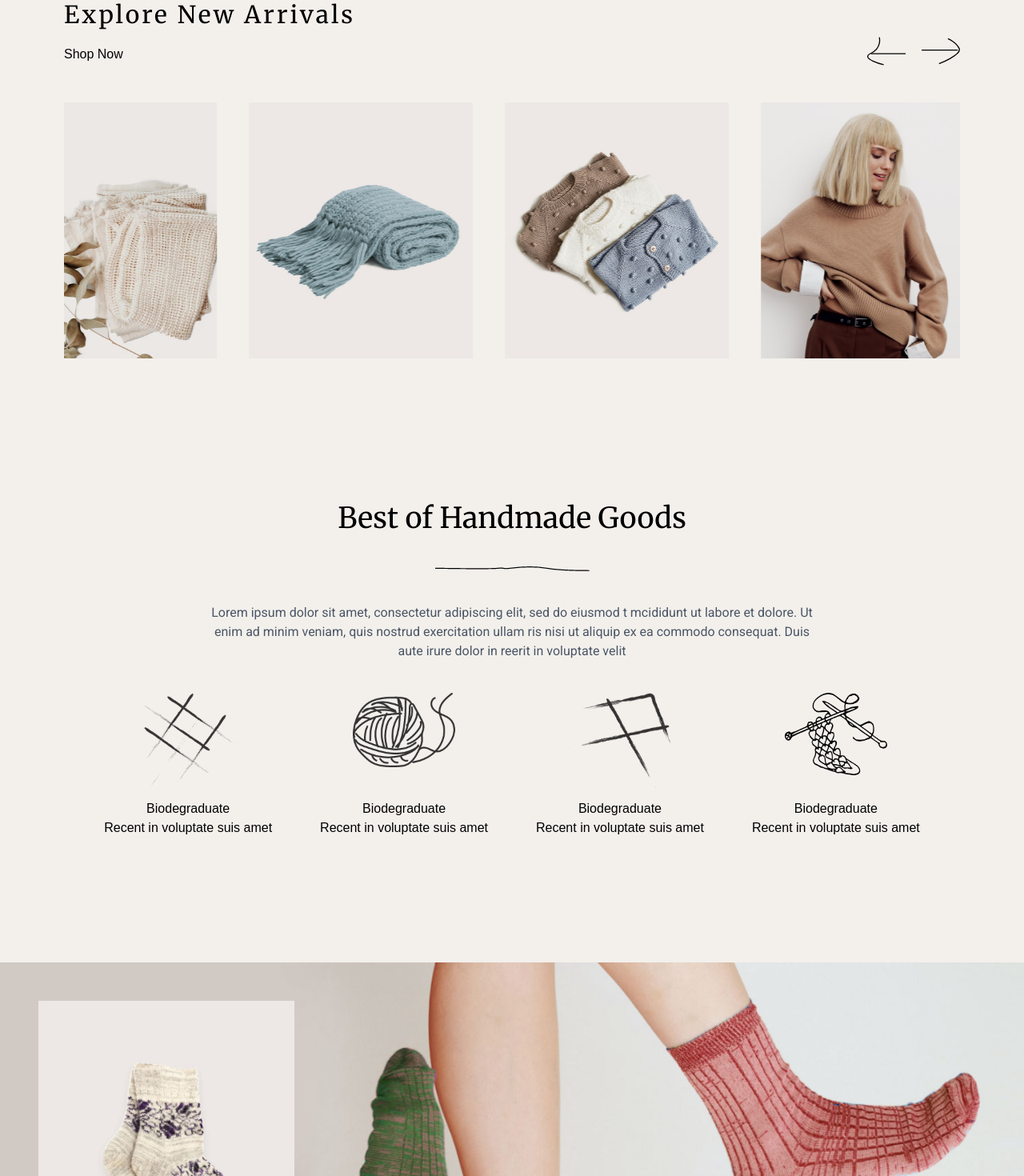
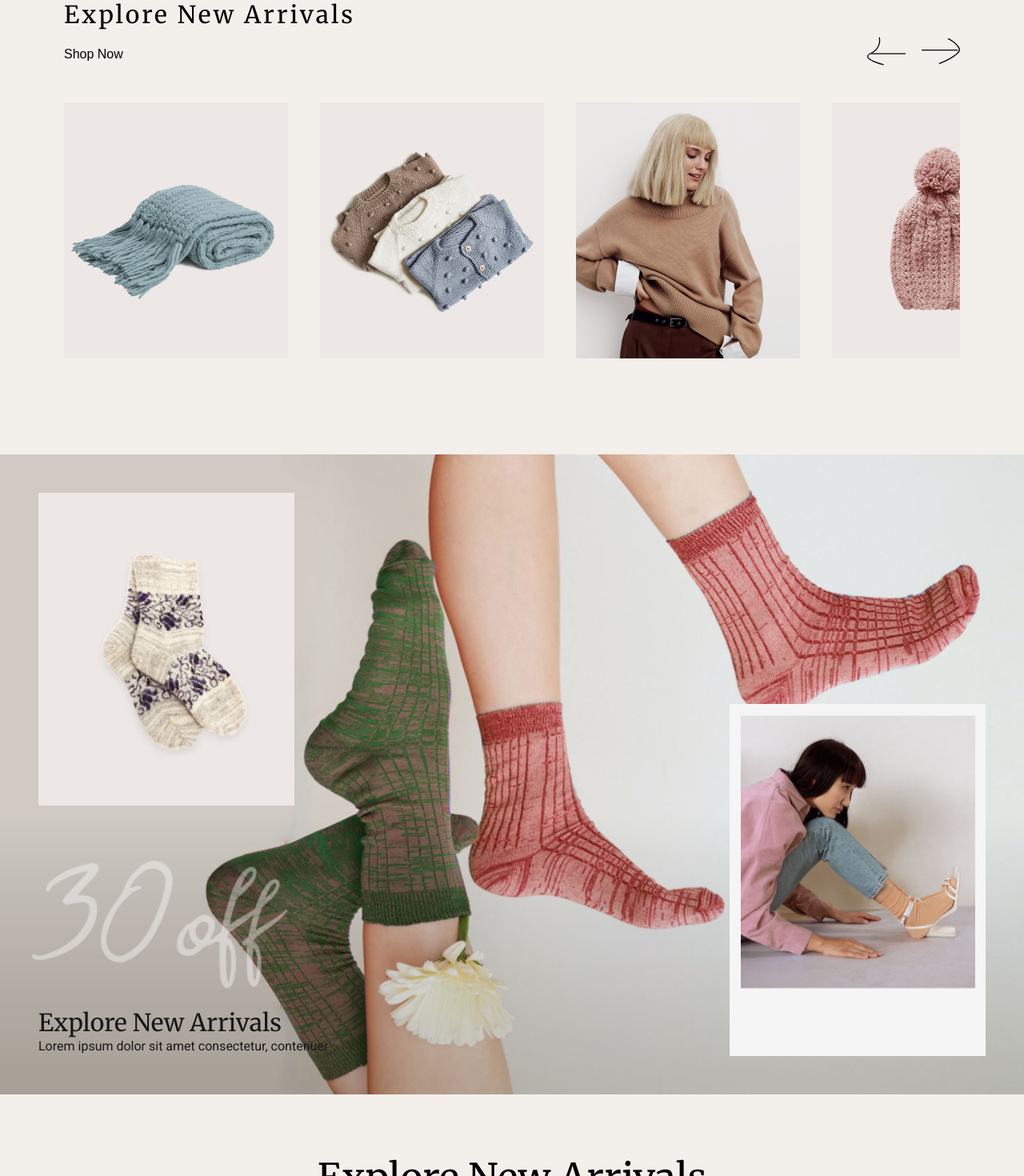
Before and after one commit to theanshumaangupta/LoopsAndLove, a Next.js app: page / in a window 1280 px wide. Shown: the part 920-2390 px from the top of the page at 80% size. Built offline with nearby package versions, Linux system fonts and the light colour scheme.

Commit message:
addedExploreanimation

```diff
--- a/src/app/components/Explore.jsx
+++ b/src/app/components/Explore.jsx
@@ -1,5 +1,5 @@
 "use client";
-import React from "react";
+import React, { useEffect, useRef, useState } from "react";
 import "./explore.css";
 
 function Explore() {
@@ -11,6 +11,59 @@ function Explore() {
     "/images/shop-img-7.jpg",
     "/images/shop-img-8.jpg",
   ];
+  const trackRef = useRef(null);
+  const [currentIndex, setCurrentIndex] = useState(0);
+  const totalItems = images.length;
+
+  useEffect(() => {
+    const track = trackRef.current;
+
+    // Clone children for seamless infinite effect
+    const children = Array.from(track.children);
+    children.forEach((child) => {
+      const clone = child.cloneNode(true);
+      track.appendChild(clone);
+    });
+
+    const interval = setInterval(() => {
+      nextSlide();
+    }, 3000); // Auto slide
+
+    return () => clearInterval(interval);
+  }, []);
+
+  useEffect(() => {
+    updateSlide();
+  }, [currentIndex]);
+
+  const updateSlide = () => {
+    const track = trackRef.current;
+    const slideWidth = track.children[0].offsetWidth + parseInt(getComputedStyle(track).gap);
+
+    track.style.transition = "transform 0.8s ease-in-out";
+    track.style.transform = `translateX(-${currentIndex * slideWidth}px)`;
+
+    // Reset for infinite effect
+    if (currentIndex >= totalItems) {
+      setTimeout(() => {
+        track.style.transition = "none";
+        track.style.transform = `translateX(0)`;
+        setCurrentIndex(0);
+      }, 800);
+    } else if (currentIndex < 0) {
+      setTimeout(() => {
+        track.style.transition = "none";
+        track.style.transform = `translateX(-${(totalItems - 1) * slideWidth}px)`;
+        setCurrentIndex(totalItems - 1);
+      }, 800);
+    }
+  };
+
+  const nextSlide = () => setCurrentIndex((prev) => prev + 1);
+  const prevSlide = () => setCurrentIndex((prev) => prev - 1);
+
+  // Calculate progress percentage
+  const progressPercent = ((currentIndex % totalItems) / (totalItems - 1)) * 100;
 
   return (
     <div className="bg-[#F3F0EC] text-black">
@@ -24,16 +77,25 @@ function Explore() {
             <p className="text-base">Shop Now</p>
           </div>
           <div className="flex gap-5">
-            <img className="w-12" src="/images/line-arrow.svg" alt="" />
-            <img className="w-12" src="/images/line-arrow2.svg" alt="" />
+            <img
+              className="w-12 cursor-pointer"
+              src="/images/line-arrow.svg"
+              alt="Left"
+              onClick={prevSlide}
+            />
+            <img
+              className="w-12 cursor-pointer"
+              src="/images/line-arrow2.svg"
+              alt="Right"
+              onClick={nextSlide}
+            />
           </div>
         </div>
 
-        {/* Infinite Slide */}
-        <div className="overflow-hidden">
-          <div className="flex gap-2 md:gap-5 lg:gap-10 flex-nowrap animate-slide">
-            {/* Render two copies of the images array */}
-            {[...images, ...images].map((src, index) => (
+        {/* Infinite Step Slide */}
+        <div className="overflow-hidden relative">
+          <div ref={trackRef} className="flex gap-2 md:gap-5 lg:gap-10 flex-nowrap">
+            {images.map((src, index) => (
               <div
                 key={index}
                 className="flex-none mx-auto w-[50vw] sm:w-[33vw] md:w-1/4 h-[50vw] sm:h-[33vw] md:h-[25vw] bg-cover bg-center"
@@ -41,30 +103,15 @@ function Explore() {
               ></div>
             ))}
           </div>
+
         </div>
-      </div>
-
-      {/* Remaining content unchanged */}
-      <div className="flex flex-col gap-10 p-10 lg:p-15 text-center items-center justify-center">
-        <h1 style={{ fontFamily: "Merriweather", fontWeight: "300" }} className="text-3xl md:text-4xl font-serif font-bold">
-          Best of Handmade Goods
-        </h1>
-        <img style={{ filter: 'invert(1)' }} src="images/thread.png" alt="" />
-        <p style={{ fontFamily: 'Roboto' }} className="text-base text-gray-600 max-w-3xl mx-auto text-center">
-          Lorem ipsum dolor sit amet, consectetur adipiscing elit, sed do eiusmod t mcididunt ut labore et dolore. Ut enim ad minim veniam, quis nostrud exercitation ullam ris nisi ut aliquip ex ea commodo consequat. Duis aute irure dolor in reerit in voluptate velit
-        </p>
-        <div className="grid grid-cols-1 sm:grid-cols-2 md:grid-cols-4 gap-15 mb-24">
-          {/* Category items */}
-          {Array(4).fill(0).map((_, idx) => (
-            <div key={idx} className="flex flex-col justify-between items-center gap-2">
-              <img className="w-24 md:w-32" src={`/images/h1-icon-${idx + 1}-x2.png`} alt="" />
-              <div>
-                <h2>Biodegraduate</h2>
-                <p>Recent in voluptate suis amet</p>
-              </div>
-            </div>
-          ))}
-        </div>
+          {/* Progress Bar */}
+          {/* <div className="relative mt-5 bottom-2 left-0 w-full h-2 bg-[#F3F0EC] rounded-full">
+            <div
+              className="h-2 bg-[#ffcfcf] rounded-full transition-all duration-300"
+              style={{ width: `${progressPercent}%` }}
+            ></div>
+          </div> */}
       </div>
     </div>
   );
--- a/src/app/components/explore.css
+++ b/src/app/components/explore.css
@@ -1,17 +1,26 @@
-@keyframes slide {
-  0% {
-    transform: translateX(0);
+@keyframes smooth-step-slide {
+  0%, 10% {
+    transform: translateX(0%);
+  }
+  20%, 30% {
+    transform: translateX(-16.66%);
+  }
+  40%, 50% {
+    transform: translateX(-33.33%);
+  }
+  60%, 70% {
+    transform: translateX(-50%);
+  }
+  80%, 90% {
+    transform: translateX(-66.66%);
   }
   100% {
-    transform: translateX(-50%);
+    transform: translateX(-83.33%);
   }
 }
 
-.animate-slide {
-  animation: slide 4s linear infinite;
+.animate-step-slide {
+  display: flex;
+  animation: smooth-step-slide 10s infinite;
+  animation-timing-function: ease-in-out;
 }
-
-.mask-gradient {
-  -webkit-mask: linear-gradient(90deg, transparent 5%, black 20%, black 80%, transparent);
-  mask: linear-gradient(90deg, transparent 5%, black 20%, black 80%, transparent);
-}
```
